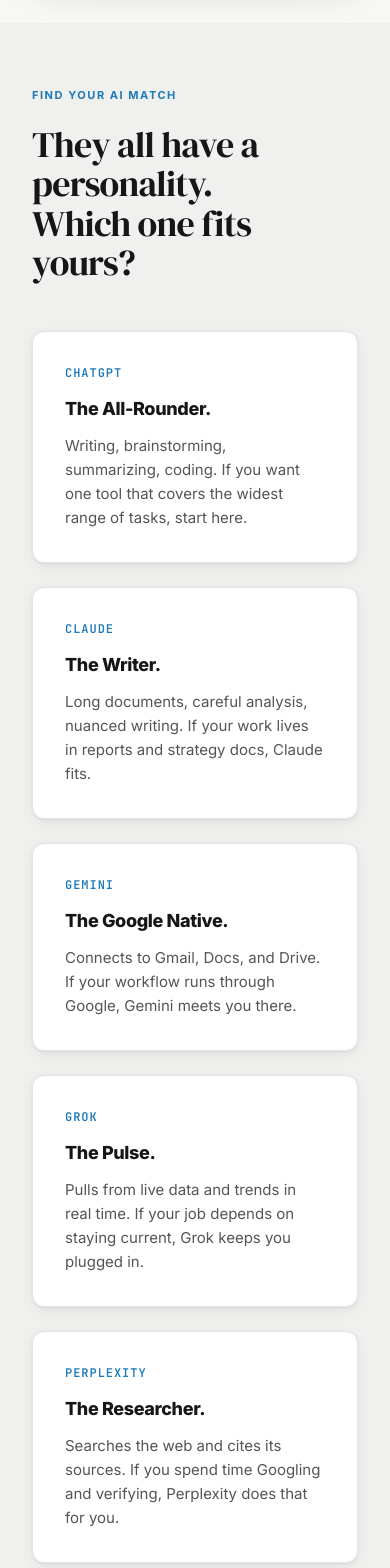
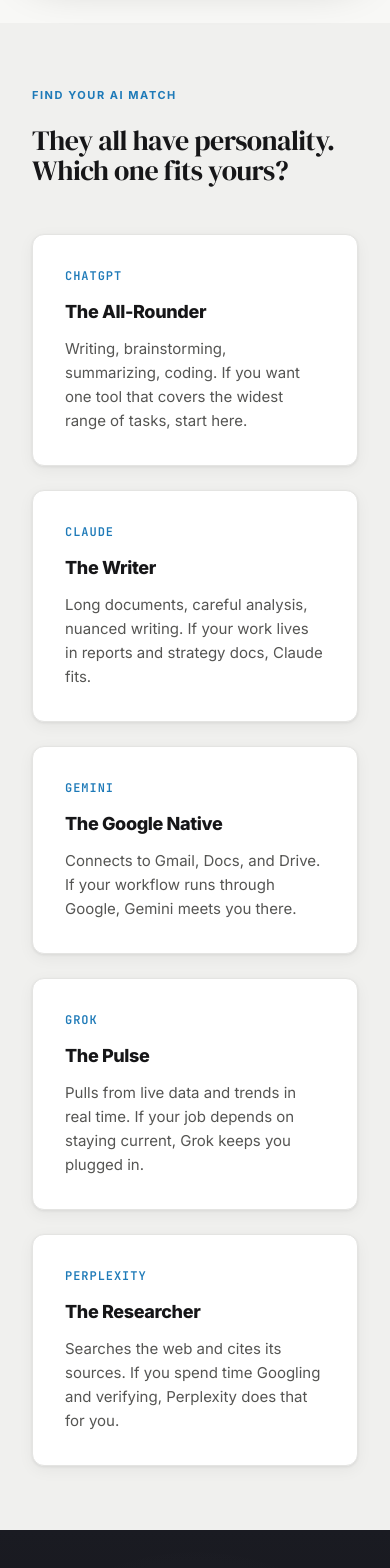
Before and after one commit to coolcalvin457-tech/agent-timesaver-nextjs, a Next.js app: page / in a window 390 px wide. Shown: the part 2920-4488 px from the top of the page. Built offline with nearby package versions, Linux system fonts and the light colour scheme; no server answers.

Commit message:
AI Match cards: remove periods from headlines, drop article, reduce heading size

```diff
--- a/app/page.tsx
+++ b/app/page.tsx
@@ -88,16 +88,16 @@ export default function Home() {
             <div className="eyebrow">Find Your AI Match</div>
             <h2
               className="heading-1"
-              style={{ marginBottom: "48px", fontSize: "var(--section-headline-size)", lineHeight: "var(--section-headline-lh)", letterSpacing: "var(--section-headline-ls)" }}
+              style={{ marginBottom: "48px", fontSize: "clamp(1.75rem, 3.5vw, 2.5rem)", lineHeight: "var(--section-headline-lh)", letterSpacing: "var(--section-headline-ls)" }}
             >
-              <span style={{ display: "block" }}>They all have a personality.</span>
+              <span style={{ display: "block" }}>They all have personality.</span>
               <span style={{ display: "block" }}>Which one fits yours?</span>
             </h2>
 
             <div className="outcomes-grid">
               <div className="outcome-card">
                 <div className="outcome-label">ChatGPT</div>
-                <div className="outcome-headline">The All-Rounder.</div>
+                <div className="outcome-headline">The All-Rounder</div>
                 <p className="outcome-body">
                   Writing, brainstorming, summarizing, coding. If you want
                   one tool that covers the widest range of tasks, start here.
@@ -105,7 +105,7 @@ export default function Home() {
               </div>
               <div className="outcome-card">
                 <div className="outcome-label">Claude</div>
-                <div className="outcome-headline">The Writer.</div>
+                <div className="outcome-headline">The Writer</div>
                 <p className="outcome-body">
                   Long documents, careful analysis, nuanced writing. If your
                   work lives in reports and strategy docs, Claude fits.
@@ -113,7 +113,7 @@ export default function Home() {
               </div>
               <div className="outcome-card">
                 <div className="outcome-label">Gemini</div>
-                <div className="outcome-headline">The Google Native.</div>
+                <div className="outcome-headline">The Google Native</div>
                 <p className="outcome-body">
                   Connects to Gmail, Docs, and Drive. If your workflow runs
                   through Google, Gemini meets you there.
@@ -121,7 +121,7 @@ export default function Home() {
               </div>
               <div className="outcome-card">
                 <div className="outcome-label">Grok</div>
-                <div className="outcome-headline">The Pulse.</div>
+                <div className="outcome-headline">The Pulse</div>
                 <p className="outcome-body">
                   Pulls from live data and trends in real time. If your job
                   depends on staying current, Grok keeps you plugged in.
@@ -129,7 +129,7 @@ export default function Home() {
               </div>
               <div className="outcome-card">
                 <div className="outcome-label">Perplexity</div>
-                <div className="outcome-headline">The Researcher.</div>
+                <div className="outcome-headline">The Researcher</div>
                 <p className="outcome-body">
                   Searches the web and cites its sources. If you spend time
                   Googling and verifying, Perplexity does that for you.
```
